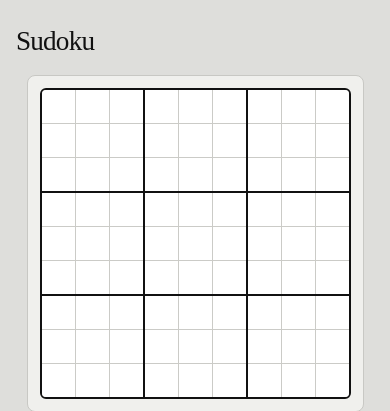
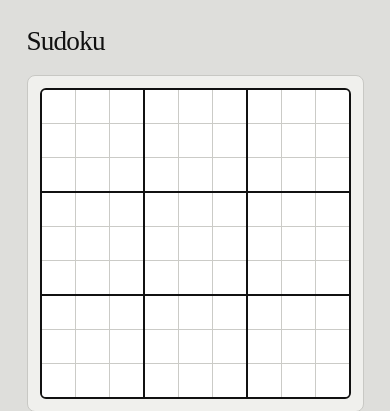
Before and after one commit to Leo-Expose/Sudoku-Solver, a Flask app: page / in a window 390 px wide. Shown: the top 411 px of the page. Run offline with Flask 3, Linux system fonts and the light colour scheme; some web fonts are replaced.

Commit message:
Spacing error

```diff
--- a/static/styles.css
+++ b/static/styles.css
@@ -55,12 +55,16 @@
     color-scheme: dark;
 }
 
+html,
+body {
+    height: 100vh;
+    overflow: hidden;
+}
+
 body {
     font-family: -apple-system, BlinkMacSystemFont, "Segoe UI", Helvetica, Arial, sans-serif;
     background-color: var(--color-bg);
     color: var(--color-text);
-    min-height: 100vh;
-    overflow-x: hidden;
     position: relative;
     line-height: 1.6;
     transition: background-color 0.2s ease, color 0.2s ease;
@@ -71,9 +75,10 @@ body {
     position: relative;
     z-index: 1;
     display: flex;
-    min-height: 100vh;
-    max-width: 1300px;
-    margin: 0 auto;
+    height: 100vh;
+    width: 100%;
+    margin: 0;
+    overflow: hidden;
 }
 
 /* ── Main Area ── */
@@ -84,11 +89,13 @@ body {
     padding: 48px 48px 48px;
     align-items: center;
     justify-content: center;
+    height: 100%;
+    overflow-y: auto;
 }
 
 .studio-header {
     width: 100%;
-    max-width: 530px;
+    max-width: 524px;
     margin-bottom: 20px;
     text-align: left;
 }
@@ -845,9 +852,16 @@ kbd {
 
 /* ── Responsive Stack ── */
 @media (max-width: 960px) {
+    html,
+    body {
+        height: auto;
+        overflow: auto;
+    }
+
     .app-layout {
         flex-direction: column;
         height: auto;
+        overflow: visible;
     }
 
     .sidebar {
@@ -864,12 +878,18 @@ kbd {
     .main-content {
         padding: 40px 24px;
         justify-content: flex-start;
+        height: auto;
+        overflow-y: visible;
     }
 }
 
 @media (max-width: 600px) {
     .main-content {
         padding: 28px 16px;
+    }
+
+    .studio-header {
+        max-width: 382px;
     }
 
     .brand-title {
@@ -916,6 +936,10 @@ kbd {
 }
 
 @media (max-width: 410px) {
+    .studio-header {
+        max-width: 337px;
+    }
+
     .box {
         grid-template-columns: repeat(3, 33px);
         grid-template-rows: repeat(3, 33px);
@@ -952,6 +976,10 @@ kbd {
 }
 
 @media (max-width: 350px) {
+    .studio-header {
+        max-width: 292px;
+    }
+
     .box {
         grid-template-columns: repeat(3, 28px);
         grid-template-rows: repeat(3, 28px);
```
